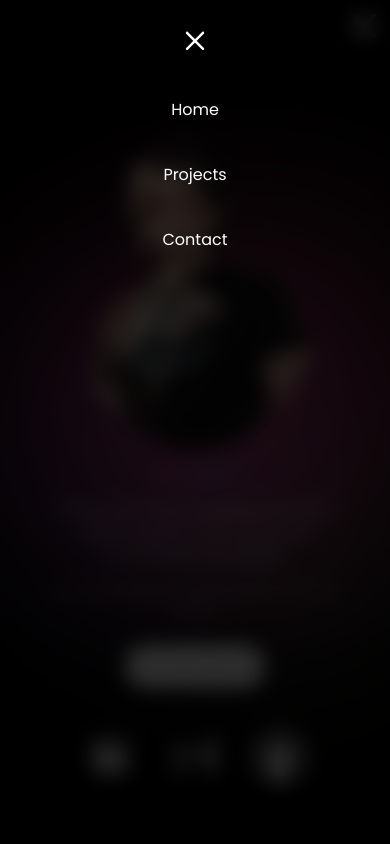
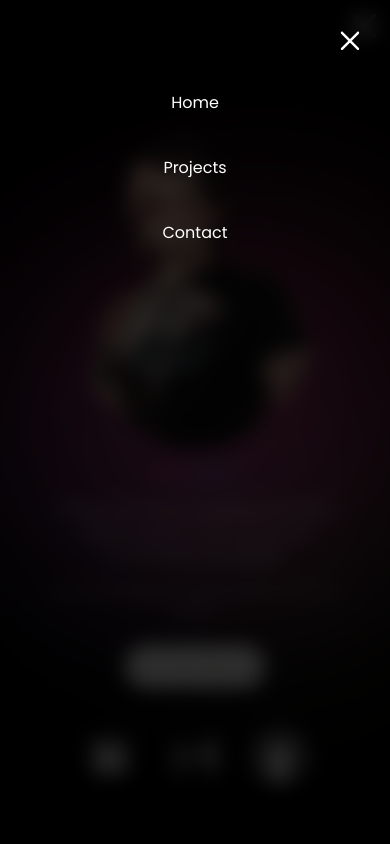
Before and after one commit to AakashR11111001111/Portfolio-Website, a React (Vite) app: page / in a window 390 px wide. Both pictures are taken after a click on the element 364 px from the left and 26 px from the top of the page. Shown: the top 844 px of the page. Built offline with nearby package versions, Linux system fonts and the light colour scheme.

Commit message:
fixed close btn

```diff
--- a/src/Components/NavBar/NavBar.jsx
+++ b/src/Components/NavBar/NavBar.jsx
@@ -48,7 +48,12 @@ const NavBar = () => {
                         exit={{ opacity: 0, y: -10 }}
                         transition={{ duration: 0.3, ease: "easeInOut" }}
                     >
-                        <motion.div className={styles.closeBtn} onClick={onNavClick}>
+                        <motion.div
+                        initial={{opacity: 0, x: -10}}
+                        animate={{opacity: 1, x: 0}}
+                        transition={{duration: .5, delay: .4}}
+                        className={styles.closeBtn}
+                        onClick={onNavClick}>
                         <svg
                             width="40px"
                             height="40px"
--- a/src/Components/NavBar/NavBar.module.css
+++ b/src/Components/NavBar/NavBar.module.css
@@ -190,6 +190,11 @@ a.active::after {
     fill: red;
 }
 
+.closeBtn{
+    display: flex;
+    justify-content: flex-end;
+    align-items: center;
+}
 
 
 
```
